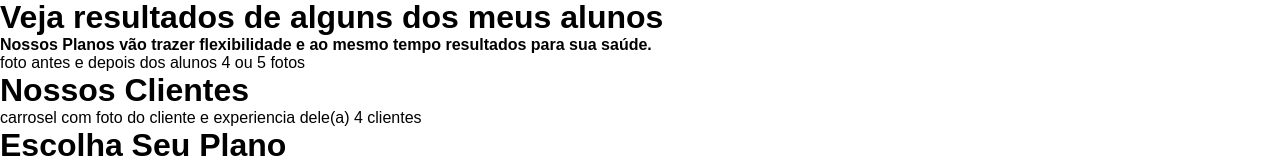
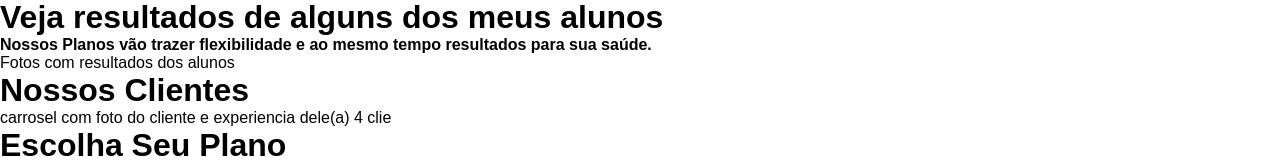
Before and after one commit to EndersonpereiraBarcelos/personalrsoares, a Next.js app: page / in a window 1280 px wide. Shown: the part 465-631 px from the top of the page. Built offline with nearby package versions, Linux system fonts and the light colour scheme.

Commit message:
deploy 02

```diff
--- a/src/components/Clientes.js
+++ b/src/components/Clientes.js
@@ -2,7 +2,7 @@ export default function Clientes() {
   return (
     <div>
       <h1>Nossos Clientes </h1>
-      <p>carrosel com foto do cliente e experiencia dele(a) 4 clientes</p>
+      <p>carrosel com foto do cliente e experiencia dele(a) 4 clie</p>
     </div>
   );
 }
--- a/src/components/Resultados.js
+++ b/src/components/Resultados.js
@@ -2,12 +2,9 @@ export default function Resultados() {
     return (
       <div>
         <h1>Veja resultados de alguns dos meus alunos </h1>
-      <h4>
-        Nossos Planos vão trazer flexibilidade e ao mesmo tempo resultados para
-        sua saúde.
-      </h4>
+        <h4>Nossos Planos vão trazer flexibilidade e ao mesmo tempo resultados para sua saúde.</h4>
+        <p>Fotos com resultados dos alunos</p>
 
-      <p>foto antes e depois dos alunos 4 ou 5 fotos</p>
       </div>
     );
   }
```
Also changed, not shown: src/components/Principal.js (+11 -2 lines). Lines whose indentation alone changed are shown as unchanged.
